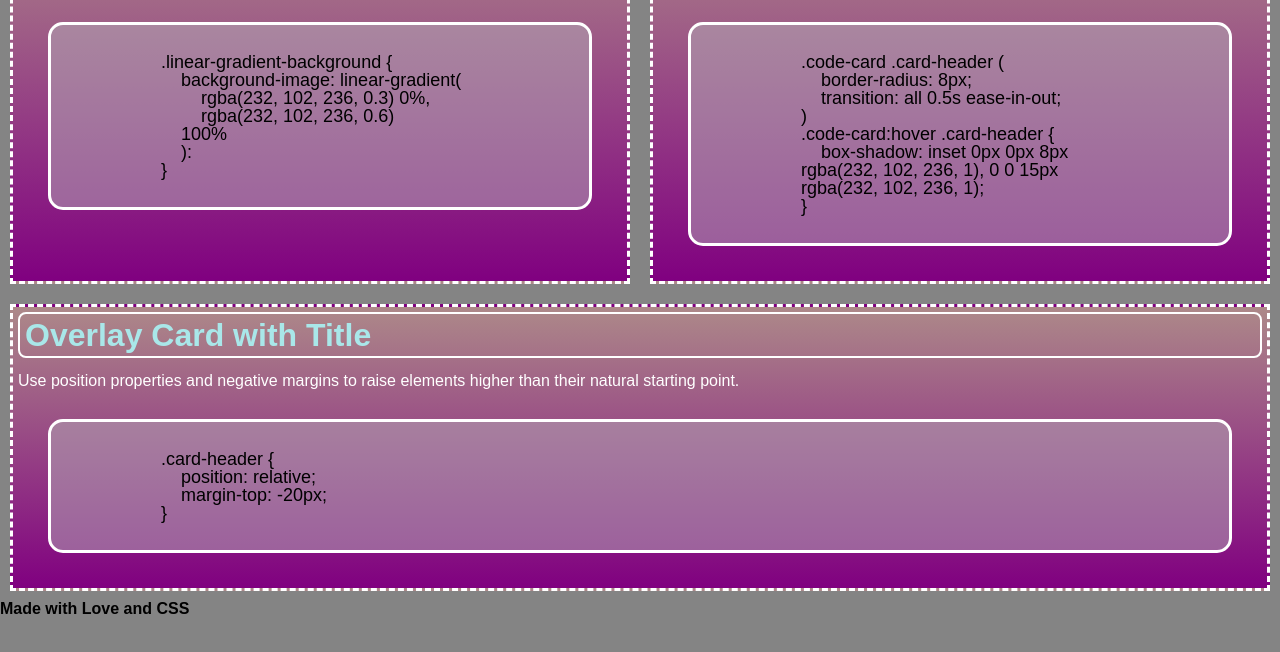
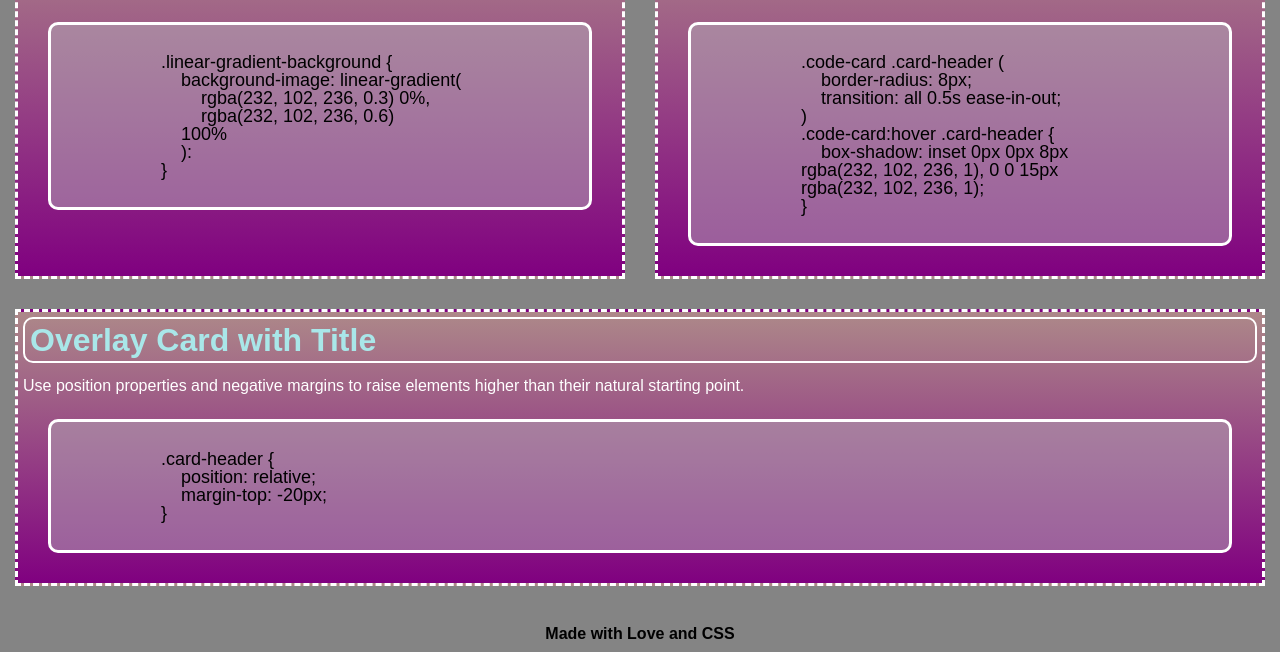
Before and after one commit to PeterKim89/CSS-Cheat-Sheet, a plain HTML site: page index.html in a window 1280 px wide. Shown: the part 632-1284 px from the top of the page. Before the commit the page ends 1249 px from the top, so only its background shows below. Drawn offline with Linux system fonts and the light colour scheme.

Commit message:
Footer animation and flexbox size adjustments

```diff
--- a/assets/style.css
+++ b/assets/style.css
@@ -6,6 +6,7 @@
 --code-card-background: rgba(179, 171, 184, 0.513);
 --code-card-text-color: black;
 --border-color: white;
+--border-radius: 10px;
 }
 
 html {
@@ -36,10 +37,10 @@ main {
 }
 
 .card {
-    justify-content: space-evenly;
-    flex: 1 0 25%;
+    /* justify-content: space-evenly; */
+    flex: 1 1 30%;
     padding: 5px;
-    margin: 10px;
+    margin: 15px;
     border-style: dashed;
     border-color: var(--border-color);
     background: var(--card-background);
@@ -50,7 +51,7 @@ main {
     font-size: 2rem;
     border-style: solid;
     border-width: 2px;
-    border-radius: 8px;
+    border-radius: var(--border-radius);
     border-color: var(--border-color);
     padding: 5px;
 }
@@ -64,9 +65,9 @@ main {
 
 .code-card {
     border: solid;
-    margin: 30px;
+    margin: 25px;
     padding: 10px;
-    border-radius: 15px;
+    border-radius: var(--border-radius);
     border-color: var(--border-color);
     color: var(--code-card-text-color);
     background: var(--code-card-background);
@@ -75,21 +76,37 @@ main {
 }
 
 code {
-    margin-left: 10px;
-    margin-right: 10px;
+    margin-left: 15px;
+    margin-right: 15px;
     font-size: 18px;
 }
 
+footer {
+    margin: 15px;
+    padding: 10px;
+    text-align: center;
 
+}
+
+.animation {
+    font-size: 16px;
+    transition: font-size 3s 1s;
+}
+
+.animation:hover {
+    font-size: 50px;
+    color: white;
+}
 
 @media screen and (max-width: 992px) {
     .card {
-        flex-basis: 33%;
+        flex: 50%;
     }
 }
 
 @media screen and (max-width:768px) {
     main {
         flex-direction: column;
+        flex-basis: 50%;
     }
 }
--- a/index.html
+++ b/index.html
@@ -93,7 +93,7 @@
         </main>
 
         <!-- footer -->
-        <footer>
+        <footer class="animation">
             <h3>Made with Love and CSS</h3>
         </footer>
     </body>
```
